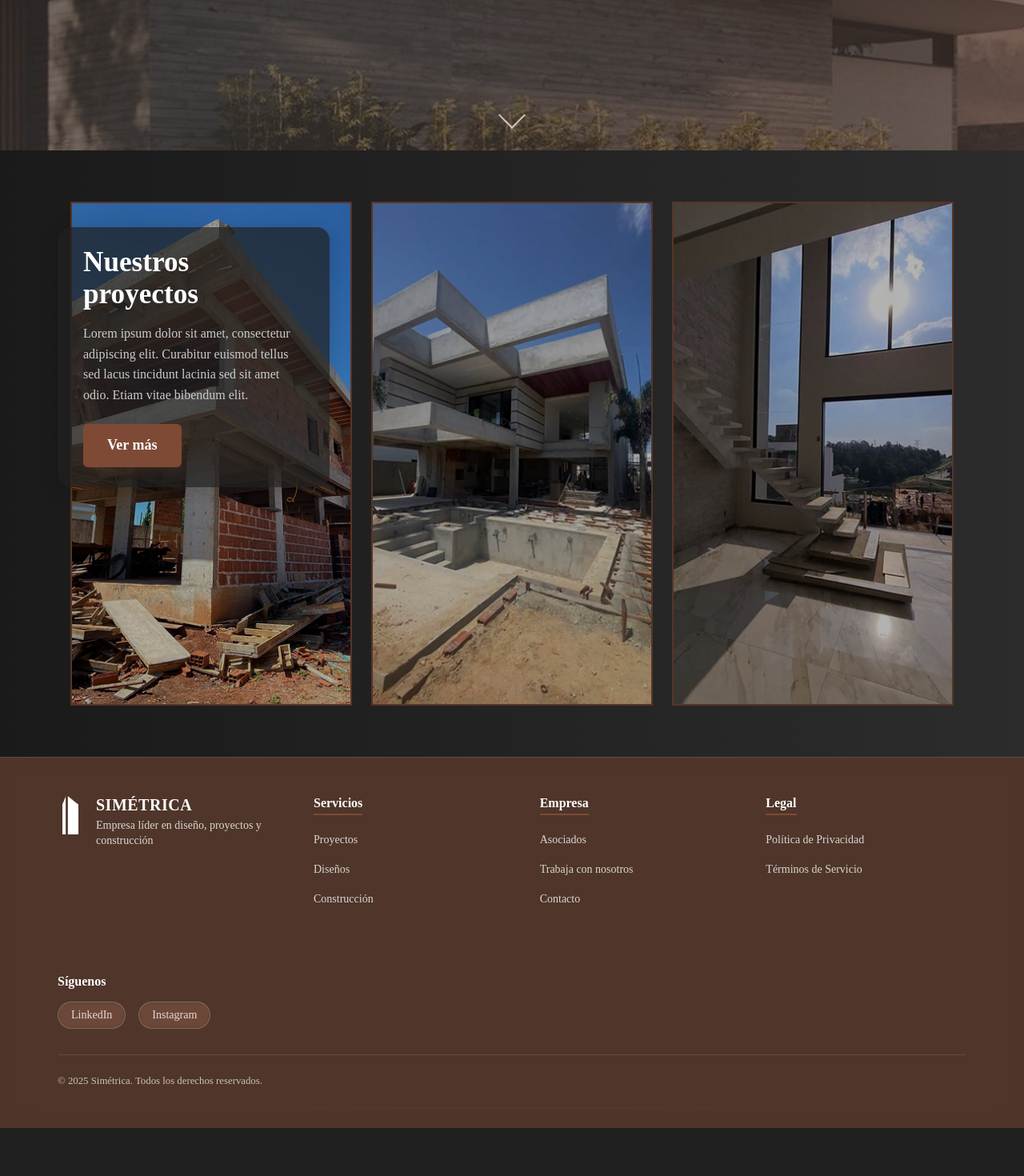
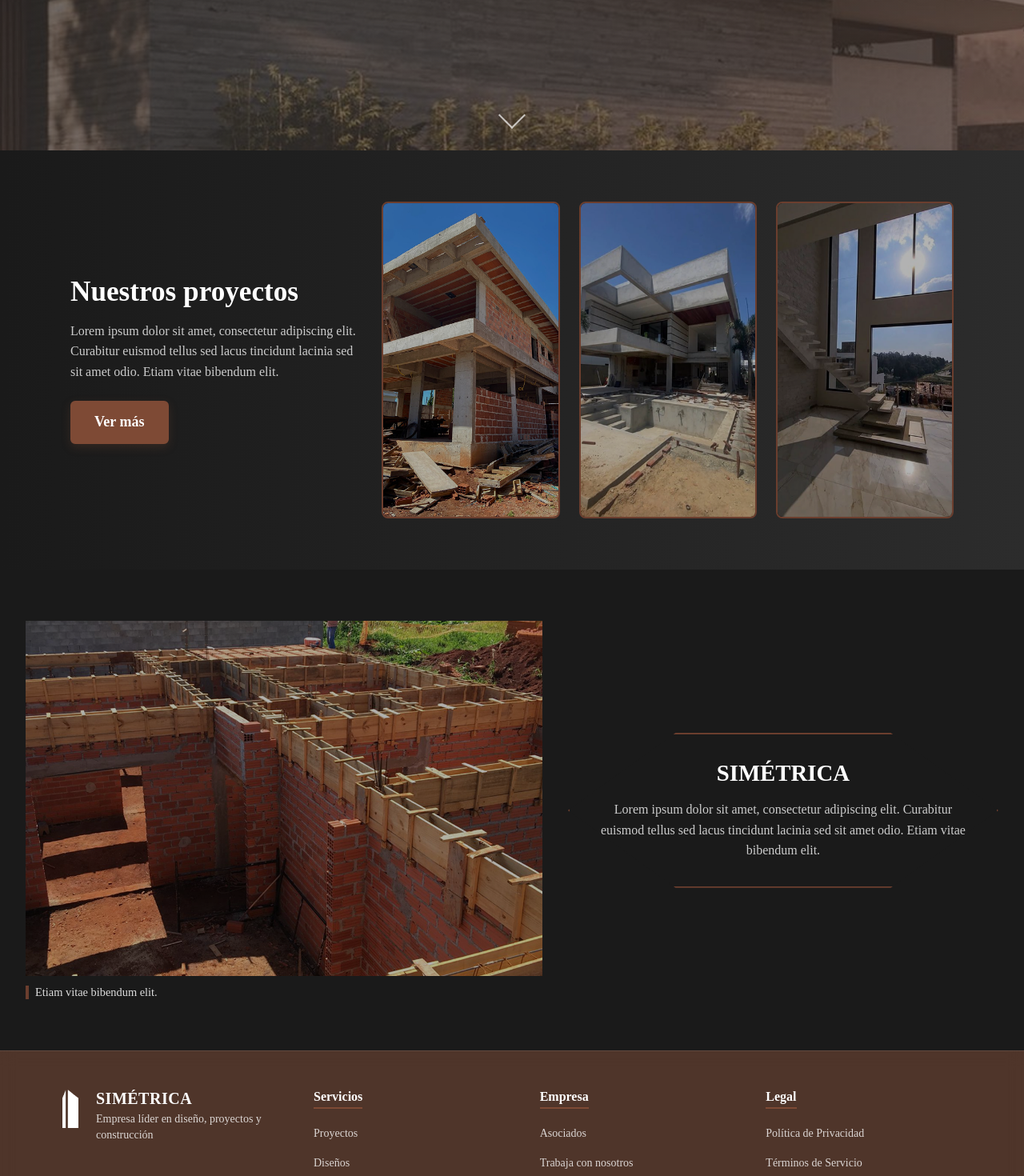
Before and after one commit to hws-1028/simetrica, a React (Vite) app: page / in a window 1280 px wide. Shown: the part 552-2022 px from the top of the page at 80% size. Before the commit the page ends 1962 px from the top, so only its background shows below. Built offline with nearby package versions, Linux system fonts and the light colour scheme.

Commit message:
Add Simetrica section in home page

```diff
--- /dev/null
+++ b/src/components/SimetricaSectionComponents.tsx
@@ -0,0 +1,29 @@
+import "./styles/SimetricaSectionStyles.css"
+import Img from '../assets/simetrica1.png'
+
+const SimetricaSection = () => {
+    return (
+        <section className="simetrica-section">
+            <div className="simetrica-section__content">
+                {/* Imagen */}
+                <div className="simetrica-section__image">
+                    <img src={Img} alt="Proyecto Simétrica" />
+                    <p className="simetrica-section__caption">Etiam vitae bibendum elit.</p>
+                </div>
+
+                {/* Hexágono con texto */}
+                <div className="simetrica-section__hexagon">
+                    <h2 className="simetrica-section__title">SIMÉTRICA</h2>
+                    <p className="simetrica-section__description">
+                        Lorem ipsum dolor sit amet, consectetur adipiscing elit.
+                        Curabitur euismod tellus sed lacus tincidunt lacinia sed sit amet odio.
+                        Etiam vitae bibendum elit.
+                    </p>
+                </div>
+
+            </div>
+        </section>
+    )
+}
+
+export default SimetricaSection;
--- a/src/components/styles/ProjectsSectionStyle.css
+++ b/src/components/styles/ProjectsSectionStyle.css
@@ -4,28 +4,14 @@
   color: #fff;
 }
 
-
-/* Cambiado a flex para superponer el texto sobre la primera imagen */
 .projects-section__grid {
-  display: flex;
-  gap: 2rem;
-  align-items: stretch;
-  position: relative;
+  display: grid;
+  grid-template-columns: 1fr 2fr; /* texto 1 parte, imágenes 2 */
+  gap: 2rem; align-items: center;
 }
 
-
-/* El texto ahora es absoluto sobre la primera imagen */
 .projects-section__text {
-  position: absolute;
-  top: 2rem;
-  left: 2rem;
-  z-index: 2;
-  background: rgba(32,32,32,0.7);
-  padding: 1.5rem 2rem;
-  border-radius: 1rem;
-  max-width: 340px;
-  color: #fff;
-  box-shadow: 0 4px 24px 0 rgba(0,0,0,0.18);
+  max-width: 400px;
 }
 
 .projects-section__title {
@@ -40,40 +26,32 @@
   color: #ccc;
 }
 
-
 .projects-section__images {
   display: flex;
   gap: 1.5rem;
-  width: 100%;
 }
 
+.projects-section__image-card {
+  flex: 1;
+  border: 2px solid #6b3e2e;
+  overflow: hidden;
+  border-radius: 8px;
+  background: #000;
+  transition: transform 0.3s ease;
+}
 
-.projects-section__image-card {
-  position: relative;
-  flex: 1 1 0;
-  min-width: 0;
-  display: flex;
-  align-items: stretch;
+.projects-section__image-card:hover {
+  transform: translateY(-8px);
 }
 
 .projects-section__image-card img {
   width: 100%;
   height: 100%;
   object-fit: cover;
-  filter: brightness(70%);
+  filter: brightness(70%); /* oscurece la imagen */
   transition: filter 0.3s ease;
-  border: 2px solid #7E4A35;
 }
 
-
 .projects-section__image-card:hover img {
-  filter: brightness(100%);
+  filter: brightness(100%); /* vuelve clara al hacer hover */
 }
-
-
-.projects-section__image-card:hover {
-  transform: translateY(-8px);
-}
-
-
-/* Eliminado duplicado */
--- /dev/null
+++ b/src/components/styles/SimetricaSectionStyles.css
@@ -0,0 +1,62 @@
+.simetrica-section {
+  padding: 4rem 2rem;
+  background: #1a1a1a;
+  color: #fff;
+}
+
+.simetrica-section__content {
+  display: grid;
+  grid-template-columns: 1.2fr 1fr;
+  gap: 2rem;
+  align-items: center;
+}
+
+.simetrica-section__image {
+  position: relative;
+}
+
+.simetrica-section__image img {
+  width: 100%;
+  height: 100%;
+  object-fit: cover;
+  filter: brightness(70%); /* oscurece la imagen */
+  transition: filter 0.3s ease;
+}
+
+.simetrica-section__image:hover img {
+  filter: brightness(100%); /* vuelve clara al hacer hover */
+}
+
+.simetrica-section__caption {
+  margin-top: 0.8rem;
+  font-size: 0.9rem;
+  color: #ddd;
+  border-left: 4px solid #6b3e2e;
+  padding-left: 0.5rem;
+}
+
+/* Hexágono */
+.simetrica-section__hexagon {
+  position: relative;
+  padding: 2rem;
+  border: 2px solid #6b3e2e;
+  clip-path: polygon(
+    25% 0%, 75% 0%,
+    100% 50%, 75% 100%,
+    25% 100%, 0% 50%
+  );
+  background: #1a1a1a;
+  text-align: center;
+}
+
+.simetrica-section__title {
+  font-size: 1.8rem;
+  font-weight: bold;
+  margin-bottom: 1rem;
+}
+
+.simetrica-section__description {
+  font-size: 1rem;
+  line-height: 1.6;
+  color: #ccc;
+}
--- a/src/pages/HomePage.tsx
+++ b/src/pages/HomePage.tsx
@@ -8,6 +8,7 @@ import "./styles/HomeStyle.css"
 import Fondo from "../assets/image-inicio.png"
 import LogoSimetrica from "../assets/logo-simetrica.png" // AÑADIDO: Import del logo para Footer
 import ProjectsSectionComponents from "../components/ProjectsSectionComponents.tsx";
+import SimetricaSectionComponents from "../components/SimetricaSectionComponents.tsx";
 
 const Home = () => {
   // Estado para manejar la carga de la imagen de fondo
@@ -133,6 +134,9 @@ const Home = () => {
           <ProjectsSectionComponents />
         </div>
       </main>
+      <main className="home-section-simetrica">
+        <SimetricaSectionComponents />
+      </main>
 
       {/* AÑADIDO: Footer reutilizable con configuración específica */}
       <Footer
```
Also changed, not shown: src/assets/simetrica1.png (added), src/components/NosotrosSectionComponents.tsx (added).
